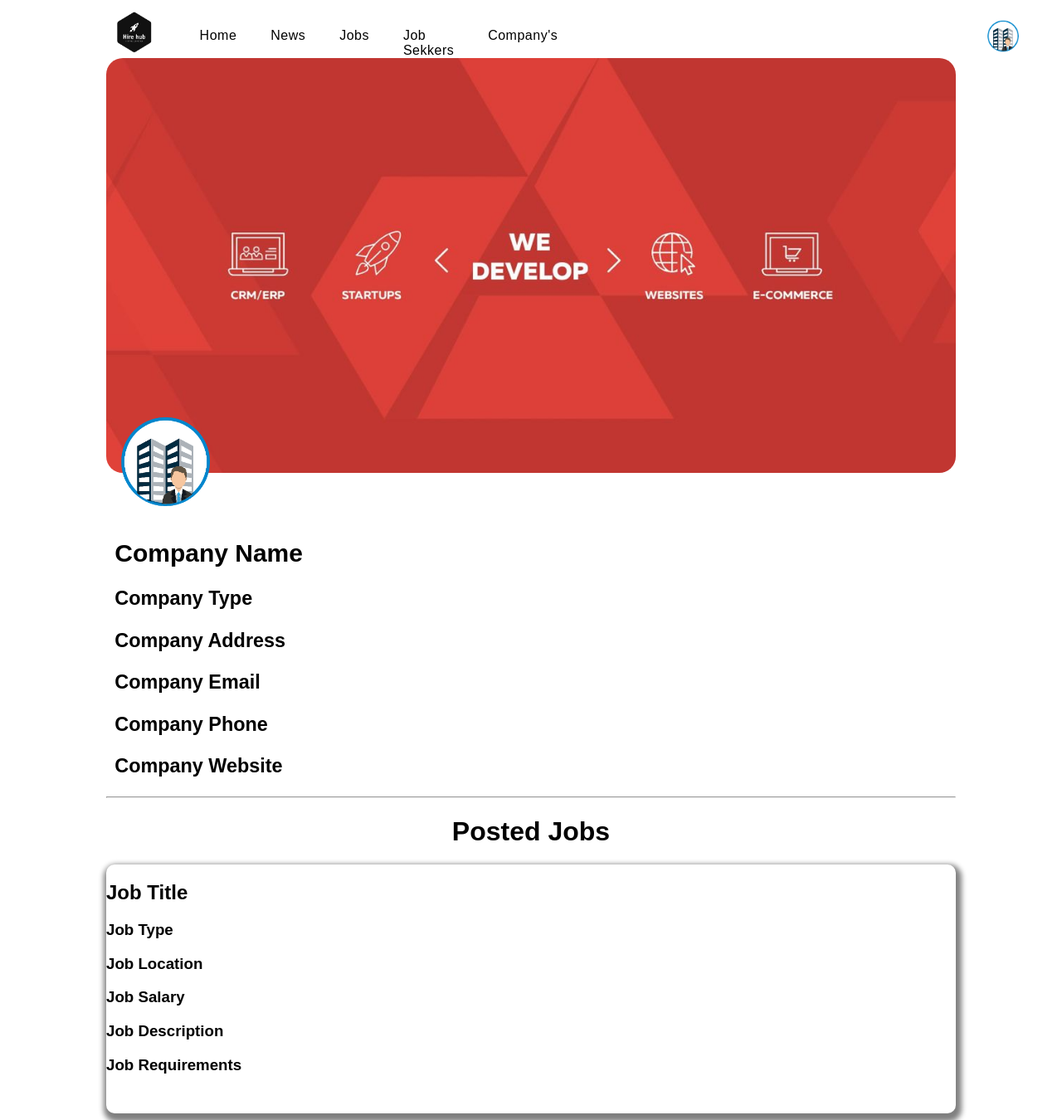
After one commit to Miad-201076/HireHub, a PHP site: page /Employer/profile.html in a window 1280 px wide. The commit adds this page. Shown: the whole page at 83% size. Run offline with PHP 8.4, Linux system fonts and the light colour scheme.

Commit message:
Company Profile Page Added

```diff
--- a/Employer/company.html
+++ b/Employer/company.html
@@ -4,7 +4,7 @@
     <meta charset="UTF-8">
     <meta name="viewport" content="width=device-width, initial-scale=1.0">
     <link rel="stylesheet" href="employer.css">
-    <link rel="stylesheet" href="employer.css">
+
     <title>Jobs Page</title>
 </head>
 <body>
@@ -26,7 +26,7 @@
                     <h2>Admin</h2>
                  </div>
                  <hr>
-                 <a href="#" class="sub-menu-link">
+                 <a href="profile.html" class="sub-menu-link">
                   <img src="../images/logout.png" alt="">
                   <p style="color: white;">Company Profile</p>
                   <span> > </span>
--- a/Employer/employer.css
+++ b/Employer/employer.css
@@ -1,3 +1,21 @@
+
+
+  .profileimg{
+    background-color: #030303;
+    width: 100%;
+    height: 50%;
+    border-radius: 50%;
+    margin-top: -10%;
+    margin-left: 5%;
+  }
+  .profile_info{
+
+    margin-left: 1%;
+    color: #000000;
+    font-size: 20px;
+    font-weight: 500;
+
+  }
 
     body{
         width: 80%;
--- a/Employer/homepage.html
+++ b/Employer/homepage.html
@@ -25,7 +25,7 @@
                     <h2>Admin</h2>
                  </div>
                  <hr>
-                 <a href="#" class="sub-menu-link">
+                 <a href="profile.html" class="sub-menu-link">
                   <img src="../images/logout.png" alt="">
                   <p style="color: white;">Company Profile</p>
                   <span> > </span>
--- a/Employer/jobs.html
+++ b/Employer/jobs.html
@@ -25,7 +25,7 @@
                     <h2>Admin</h2>
                  </div>
                  <hr>
-                 <a href="#" class="sub-menu-link">
+                 <a href="profile.html" class="sub-menu-link">
                   <img src="../images/logout.png" alt="">
                   <p style="color: white;">Company Profile</p>
                   <span> > </span>
--- a/Employer/jobseekers.html
+++ b/Employer/jobseekers.html
@@ -26,7 +26,7 @@
                       <h2>Admin</h2>
                    </div>
                    <hr>
-                   <a href="#" class="sub-menu-link">
+                   <a href="profile.html" class="sub-menu-link">
                     <img src="../images/logout.png" alt="">
                     <p>Company Profile</p>
                     <span> > </span>
--- a/Employer/news.html
+++ b/Employer/news.html
@@ -25,7 +25,7 @@
                     <h2>Admin</h2>
                  </div>
                  <hr>
-                 <a href="#" class="sub-menu-link">
+                 <a href="profile.html" class="sub-menu-link">
                   <img src="../images/logout.png" alt="">
                   <p style="color: white;">Company Profile</p>
                   <span> > </span>
--- /dev/null
+++ b/Employer/profile.html
@@ -0,0 +1,91 @@
+<!DOCTYPE html>
+<html lang="en">
+<head>
+    <meta charset="UTF-8">
+    <meta name="viewport" content="width=device-width, initial-scale=1.0">
+    <link rel="stylesheet" href="employer.css">
+    <title>Profile</title>
+</head>
+<body>
+    <div class="navbar">
+        <img src="../images/mainlogo.png" style="width: 7%;" alt="">
+          <a href="homepage.html">Home</a>
+          <a href="news.html">News</a>
+          <a href="jobs.html">Jobs</a>
+          <a href="jobseekers.html">Job Sekkers</a>
+          <a href="company.html">Company's</a>
+
+          <img src="../images/company1.png" onclick="toggleMenu()" style="width: 50px; height:1%; margin-left:50%; margin-top:1.25%" >
+
+          <div class="sub-menu-wrap" id="subMenu">
+
+            <div class="sub-menu">
+                 <div class="user-info">
+                    <img src="../images/company1.png"  alt="">
+                    <h2>Admin</h2>
+                 </div>
+                 <hr>
+                 <a href="profile.html" class="sub-menu-link">
+                  <img src="../images/logout.png" alt="">
+                  <p style="color: white;">Company Profile</p>
+                  <span> > </span>
+               </a>
+               <a href="#" class="sub-menu-link">
+                <img src="../images/logout.png" alt="">
+                <p style="color: white;">Posted Jobs</p>
+                <span> > </span>
+              </a>
+
+               <a href="#" class="sub-menu-link">
+                <img src="../images/logout.png" alt="">
+                <p style="color: white;">Log Out</p>
+                <span> > </span>
+             </a>
+            </div>
+
+          </div>
+
+      </div>
+
+    <div class="profile_body">
+        <div class="profile">
+            <div class="profile_img">
+                <img src="../images/web.jpg" alt=""  style="width:100%; height:500px; border-radius:20px">
+                <img src="../images/company1.png" alt="" style="width: 14%; margin-top:-8%;">
+            </div>
+            <div class="profile_info">
+                <h2>Company Name</h2>
+                <h3>Company Type</h3>
+                <h3>Company Address</h3>
+                <h3>Company Email</h3>
+                <h3>Company Phone</h3>
+                <h3>Company Website</h3>
+            </div>
+        </div>
+
+
+    </div>
+    <hr>
+
+    <div class="jobs">
+        <h1 style="text-align: center;">Posted Jobs</h1>
+        <div class="job">
+            <div class="job_info">
+                <h2>Job Title</h2>
+                <h3>Job Type</h3>
+                <h3>Job Location</h3>
+                <h3>Job Salary</h3>
+                <h3>Job Description</h3>
+                <h3>Job Requirements</h3>
+            </div>
+    </div>
+
+
+</body>
+</html>
+<script>
+    let subMenu= document.getElementById("subMenu");
+    function toggleMenu(){
+      subMenu.classList.toggle("open");
+    }
+  </script>
```
